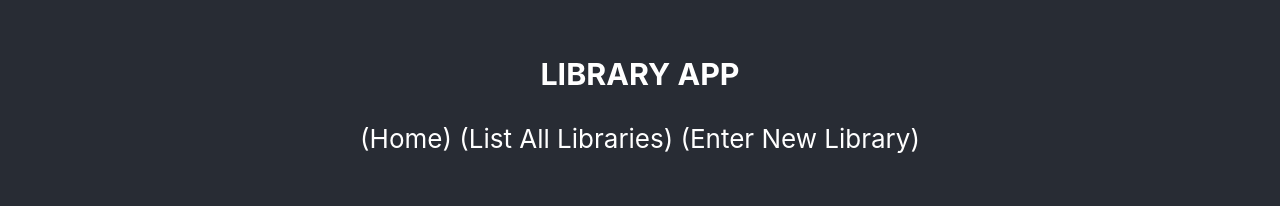
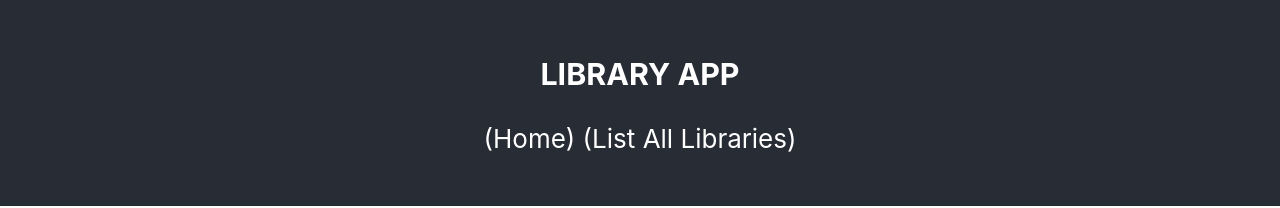
Before and after one commit to devWRM/LIBRARY, a React (Create React App) app in the folder frontend-library/: page / in a window 1280 px wide. Shown: the top 208 px of the page. Built offline with nearby package versions, Linux system fonts and the light colour scheme; no server answers.

Commit message:
want the Library form to Render with the Library Index List so removed the label link to create a new library

```diff
--- a/frontend-library/src/components/App.js
+++ b/frontend-library/src/components/App.js
@@ -15,7 +15,7 @@ class App extends React.Component {
           <header className="App-header">
             <p>
               <h3>LIBRARY APP</h3>
-             <p> (Home)	(List All Libraries)	(Enter New Library)</p>
+             <p> (Home)	(List All Libraries)</p>
             </p>
           </header>
 
```
